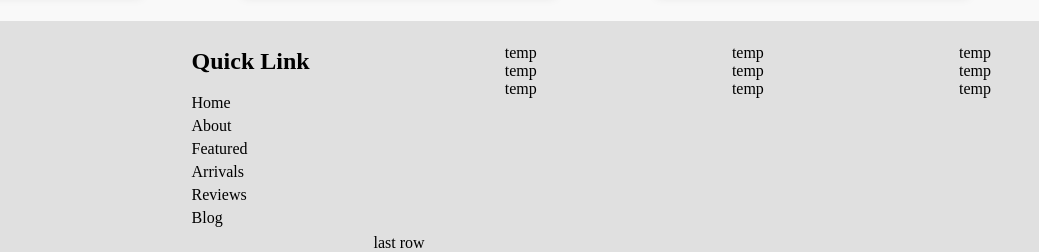
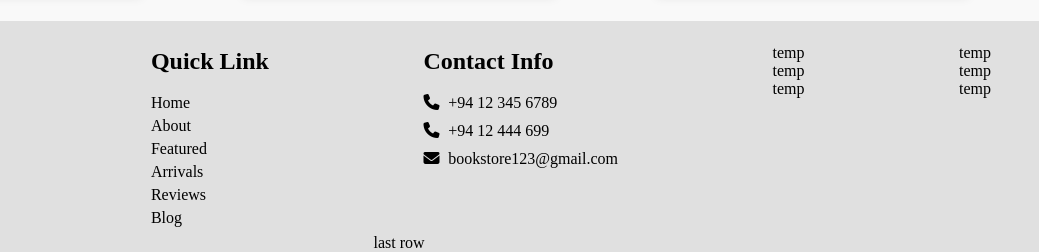
Before and after one commit to mahmoud01010101/web_frontend_project, a plain HTML site: page index.html in a window 1280 px wide. Shown: the part 1388-1640 px from the top of the page, 241-1280 px from the left. Drawn offline with Linux system fonts and the light colour scheme.

Commit message:
footer - col3 element

```diff
--- a/index.css
+++ b/index.css
@@ -163,6 +163,15 @@ body{
     flex-direction: column;
     gap: 5px;
 }
+
+#footer .columns .col3 .elements{
+    display: flex;
+    flex-direction: column;
+    gap: 10px;
+}
+#footer .columns .col3 .elements i{
+    margin-right: 0.3em;
+}
 #footer .last_row{
     text-align: center;
 }
--- a/index.html
+++ b/index.html
@@ -179,7 +179,12 @@
                 </div>
             </div>
             <div class="col3">
-                <p> temp <br> temp <br> temp</p>
+                <h2>Contact Info</h2>
+                <div class="elements">
+                    <span><i class="fas fa-phone"></i> +94 12 345 6789</span>
+                    <span><i class="fas fa-phone"></i> +94 12 444 699</span>
+                    <span><i class="fas fa-envelope"></i> bookstore123@gmail.com</span>
+                </div>
             </div>
             <div class="col4">
                 <p> temp <br> temp <br> temp</p>
```
